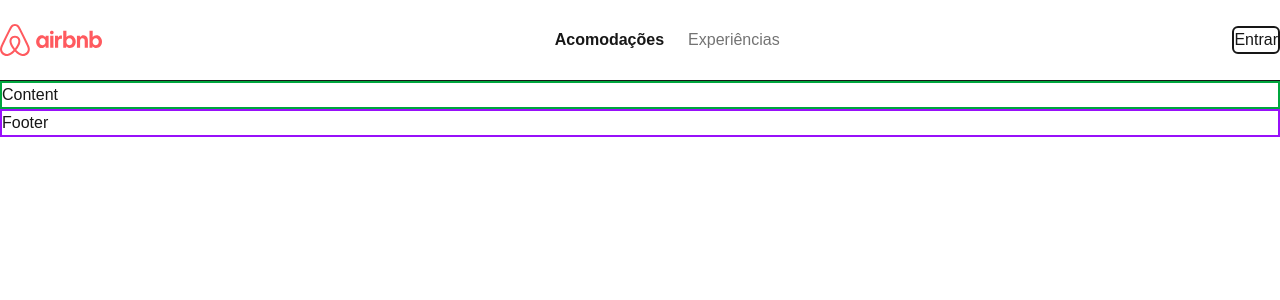
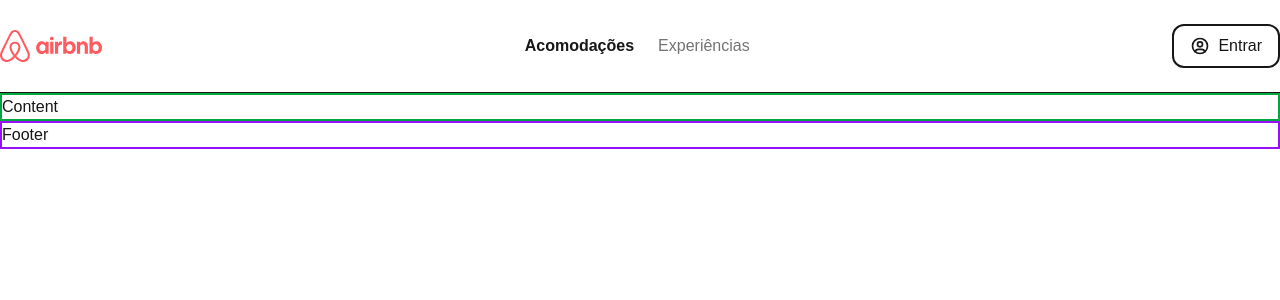
Before and after one commit to alexandrerogeriosn93/project-next-clone-airbnb, a Next.js app: page / in a window 1280 px wide. Shown: the top 300 px of the page. Built offline with nearby package versions, Linux system fonts and the light colour scheme.

Commit message:
feat: create component IconButton

```diff
--- /dev/null
+++ b/src/assets/icons.ts
@@ -0,0 +1 @@
+export { IconSearch, IconUserCircle } from "@tabler/icons-react";
--- /dev/null
+++ b/src/components/IconButton/index.tsx
@@ -0,0 +1,17 @@
+interface IconButtonProps {
+  icon: React.ReactNode;
+  children: React.ReactNode;
+}
+
+const IconButton = ({ icon, children }: IconButtonProps) => {
+  return (
+    <>
+      <button className="flex items-center gap-2 rounded-xl border-2 px-4 py-2 hover:cursor-pointer hover:border-gray-400">
+        <span>{icon}</span>
+        <span>{children}</span>
+      </button>
+    </>
+  );
+};
+
+export default IconButton;
--- a/src/widgets/NavbarTop.tsx
+++ b/src/widgets/NavbarTop.tsx
@@ -1,4 +1,6 @@
-import Logo from "@/components/Logo/Logo";
+import IconButton from "@/components/IconButton";
+import Logo from "@/components/Logo";
+import { IconUserCircle } from "@tabler/icons-react";
 import Link from "next/link";
 
 const NavbarTop = () => {
@@ -13,7 +15,11 @@
           Experiências
         </Link>
       </div>
-      <button className="rounded-md border-2">Entrar</button>
+      <IconButton
+        icon={<IconUserCircle aria-label="Ícone de usuário" size={20} />}
+      >
+        Entrar
+      </IconButton>
     </div>
   );
 };
```
Also changed, not shown: src/components/Logo/index.tsx (renamed from src/components/Logo/Logo.tsx).
